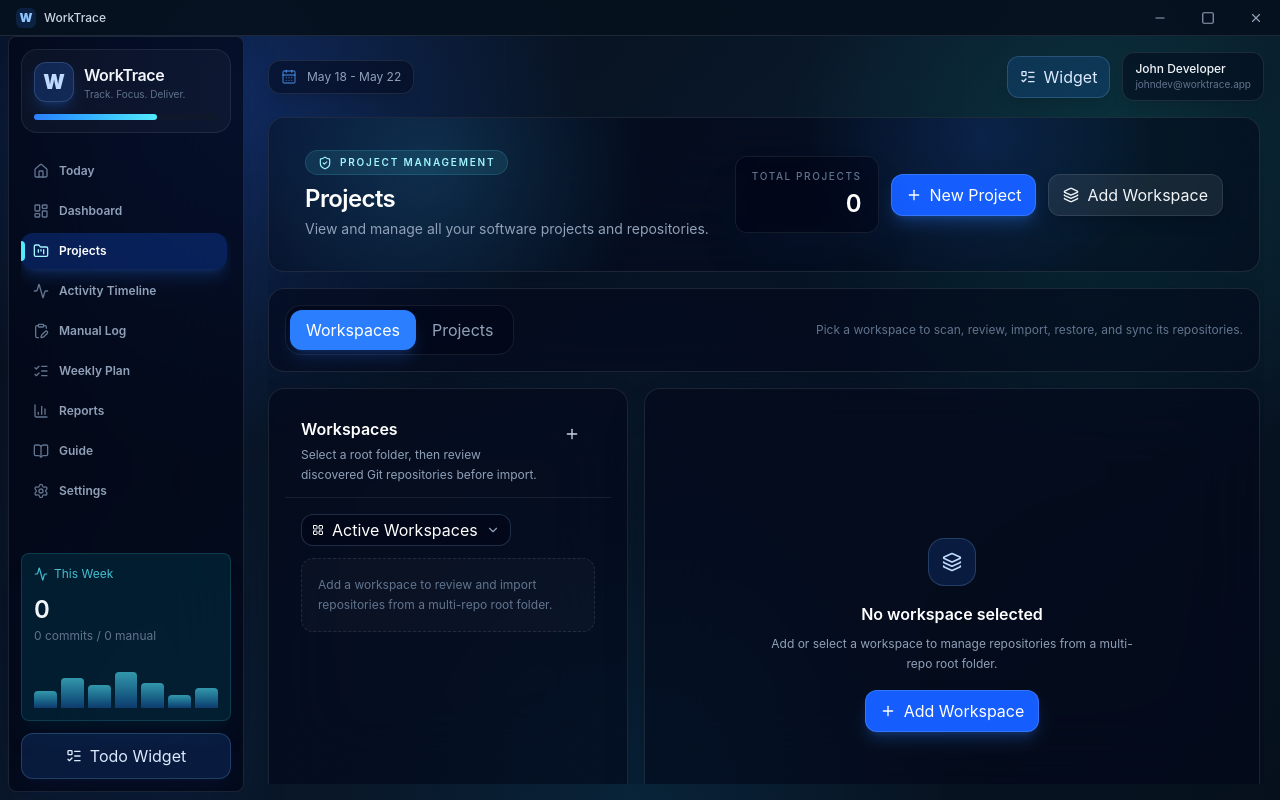
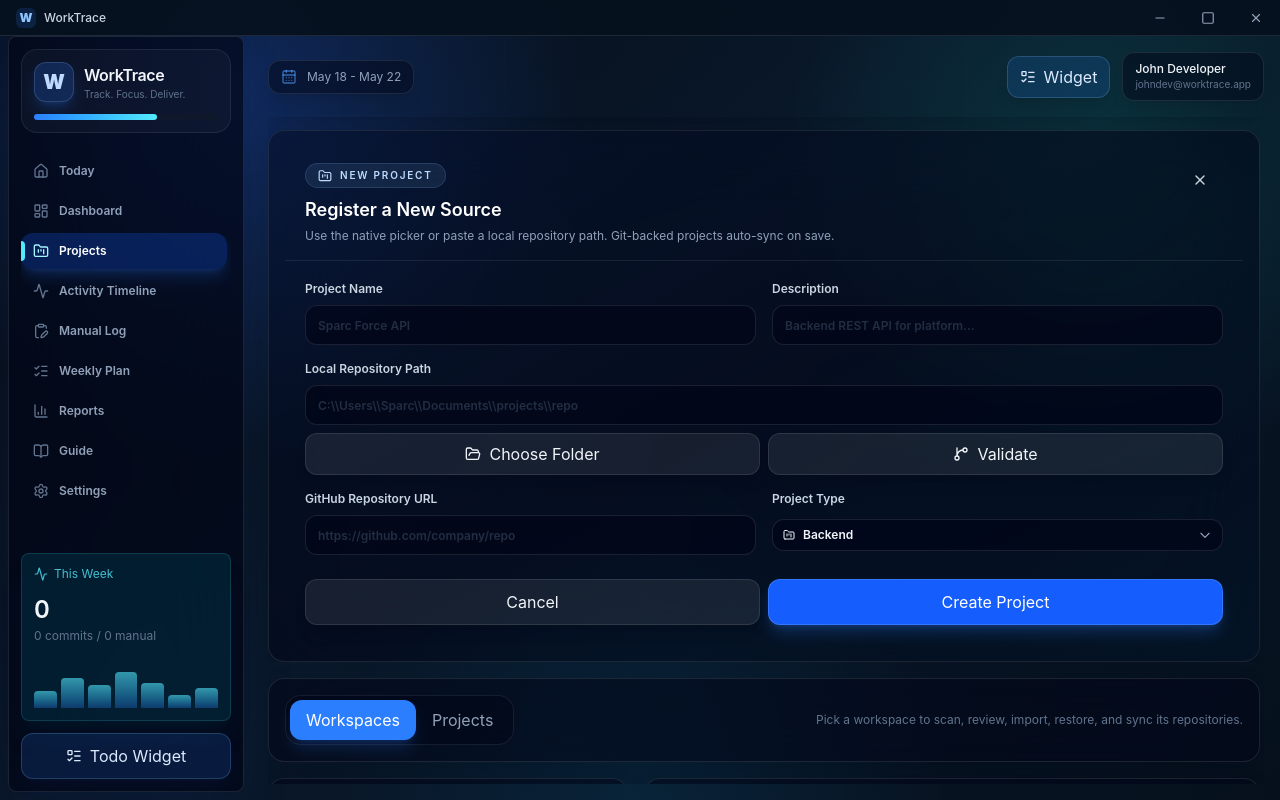
Before and after one commit to josephmowjew/worktrace, a React (Vite) app: page /projects in a window 1280 px wide. Both pictures are taken after a click on the button "New Project". Built offline with nearby package versions, Linux system fonts and the light colour scheme.

Commit message:
feat: refactor Panel component to use forwardRef and enhance ProjectsPage with form handling and keyboard shortcuts

```diff
--- a/src/components/ui/Panel.tsx
+++ b/src/components/ui/Panel.tsx
@@ -1,14 +1,17 @@
+import { forwardRef } from "react";
 import type { PropsWithChildren } from "react";
 
-export function Panel({
-  children,
-  className = "",
-}: PropsWithChildren<{ className?: string }>) {
+export const Panel = forwardRef<HTMLDivElement, PropsWithChildren<{ className?: string }>>(
+  ({ children, className = "" }, ref) => {
     return (
       <div
+        ref={ref}
         className={`rounded-2xl border border-white/10 bg-slate-950/55 p-4 shadow-2xl shadow-slate-950/25 backdrop-blur-2xl ${className}`}
       >
         {children}
       </div>
     );
-}
+  },
+);
+
+Panel.displayName = "Panel";
--- a/src/pages/ProjectsPage.tsx
+++ b/src/pages/ProjectsPage.tsx
@@ -19,7 +19,7 @@ import {
   X,
   LayoutGrid,
 } from "lucide-react";
-import { useMemo, useState } from "react";
+import { useMemo, useState, useEffect, useRef } from "react";
 import type { InputHTMLAttributes } from "react";
 import { useForm } from "react-hook-form";
 import { z } from "zod";
@@ -108,14 +108,41 @@ export function ProjectsPage() {
   const [workspaceDiscoveries, setWorkspaceDiscoveries] = useState<WorkspaceRepoDiscovery[]>([]);
   const [selectedRepoPaths, setSelectedRepoPaths] = useState<Set<string>>(new Set());
 
+  const projectFormRef = useRef<HTMLDivElement>(null);
+
+  useEffect(() => {
+    if (isFormOpen && projectFormRef.current) {
+      setTimeout(() => {
+        projectFormRef.current?.scrollIntoView({ behavior: "smooth", block: "start" });
+      }, 100);
+    }
+  }, [isFormOpen]);
+
+  useEffect(() => {
+    const handleKeyDown = (event: KeyboardEvent) => {
+      if (event.key === "Escape") {
+        if (isFormOpen) {
+          closeForm();
+        } else if (isWorkspaceFormOpen) {
+          setIsWorkspaceFormOpen(false);
+        }
+      }
+    };
+
+    window.addEventListener("keydown", handleKeyDown);
+    return () => window.removeEventListener("keydown", handleKeyDown);
+  }, [isFormOpen, isWorkspaceFormOpen]);
+
   const projectsQuery = useQuery({
     queryKey: ["projects"],
     queryFn: listProjects,
+    refetchInterval: 30_000,
   });
 
   const statsQuery = useQuery({
     queryKey: ["projectStats"],
     queryFn: getProjectStats,
+    refetchInterval: 30_000,
   });
 
   const categoryQuery = useQuery({
@@ -126,6 +153,7 @@ export function ProjectsPage() {
   const recentCommitsQuery = useQuery({
     queryKey: ["recentCommits", recentCommitLimit],
     queryFn: () => getRecentCommits(recentCommitLimit),
+    refetchInterval: 30_000,
   });
 
   const contributorsQuery = useQuery({
@@ -626,6 +654,135 @@ export function ProjectsPage() {
           </div>
         </div>
       </Panel>
+
+      <div
+        ref={projectFormRef}
+        className={`transition-all duration-300 ease-out overflow-hidden ${
+          isFormOpen
+            ? "max-h-[1200px] opacity-100 translate-y-0"
+            : "max-h-0 opacity-0 -translate-y-4 pointer-events-none"
+        }`}
+      >
+        <Panel className="relative overflow-hidden border-blue-300/20 bg-blue-500/5">
+          <div className="absolute inset-0 bg-gradient-to-br from-blue-500/10 via-transparent to-cyan-500/10 opacity-50" />
+          <div className="relative">
+            <div className="flex items-start justify-between gap-3 border-b border-white/8 px-5 py-4">
+              <div>
+                <div className="mb-2 inline-flex items-center gap-2 rounded-full border border-blue-300/15 bg-blue-300/10 px-3 py-1 text-[10px] font-semibold uppercase tracking-[0.18em] text-blue-200">
+                  <FolderKanban className="h-3.5 w-3.5" />
+                  {editingProject ? "Edit Project" : "New Project"}
+                </div>
+                <h2 className="text-lg font-semibold text-white">
+                  {editingProject ? "Modify Project Details" : "Register a New Source"}
+                </h2>
+                <p className="mt-1 text-xs text-slate-400">
+                  {editingProject
+                    ? "Update project settings and repository configuration."
+                    : "Use the native picker or paste a local repository path. Git-backed projects auto-sync on save."}
+                </p>
+              </div>
+              <Button variant="ghost" onClick={closeForm} aria-label="Close form" className="shrink-0">
+                <X className="h-4 w-4" />
+              </Button>
+            </div>
+
+            <form
+              className="space-y-4 p-5"
+              onSubmit={form.handleSubmit((values) => saveMutation.mutate(values))}
+            >
+              <div className="grid gap-4 sm:grid-cols-2">
+                <TextField
+                  label="Project Name"
+                  placeholder="Sparc Force API"
+                  error={form.formState.errors.name?.message}
+                  {...form.register("name")}
+                />
+
+                <TextField
+                  label="Description"
+                  placeholder="Backend REST API for platform..."
+                  error={form.formState.errors.description?.message}
+                  {...form.register("description")}
+                />
+              </div>
+
+              <div className="space-y-2">
+                <TextField
+                  label="Local Repository Path"
+                  placeholder="C:\\Users\\Sparc\\Documents\\projects\\repo"
+                  error={form.formState.errors.repoPath?.message}
+                  {...form.register("repoPath")}
+                />
+                <div className="grid grid-cols-2 gap-2">
+                  <Button type="button" variant="secondary" onClick={chooseRepoPath}>
+                    <FolderOpen className="h-4 w-4" />
+                    Choose Folder
+                  </Button>
+                  <Button type="button" variant="secondary" onClick={checkRepoPath}>
+                    <GitBranch className="h-4 w-4" />
+                    Validate
+                  </Button>
+                </div>
+                {repoValidation ? <ValidationMessage state={repoValidation} /> : null}
+              </div>
+
+              <div className="grid gap-4 sm:grid-cols-2">
+                <TextField
+                  label="GitHub Repository URL"
+                  placeholder="https://github.com/company/repo"
+                  error={form.formState.errors.githubUrl?.message}
+                  {...form.register("githubUrl")}
+                />
+
+                <label className="grid gap-2 text-xs font-semibold text-slate-300">
+                  Project Type
+                  <SelectField
+                    control={form.control}
+                    name="projectType"
+                    options={[
+                      { value: "Backend", label: "Backend", icon: FolderKanban },
+                      { value: "Frontend", label: "Frontend", icon: FolderKanban },
+                      { value: "Marketing", label: "Marketing", icon: FolderKanban },
+                      { value: "Tools", label: "Tools", icon: FolderKanban },
+                      { value: "Service", label: "Service", icon: FolderKanban },
+                      { value: "Company", label: "Company", icon: FolderKanban },
+                      { value: "Client", label: "Client", icon: FolderKanban },
+                      { value: "Internal", label: "Internal", icon: FolderKanban },
+                      { value: "Personal", label: "Personal", icon: FolderKanban },
+                      { value: "Manual Only", label: "Manual Only", icon: FolderKanban },
+                    ]}
+                    size="sm"
+                  />
+                </label>
+              </div>
+
+              {saveMutation.isError ? (
+                <div className="rounded-xl border border-red-400/20 bg-red-500/10 p-3 text-xs text-red-100">
+                  {toMessage(saveMutation.error)}
+                </div>
+              ) : null}
+
+              <div className="flex gap-2 pt-2">
+                <Button type="button" variant="secondary" onClick={closeForm} className="flex-1">
+                  Cancel
+                </Button>
+                <Button
+                  type="submit"
+                  variant="primary"
+                  className="flex-1 py-2.5"
+                  disabled={saveMutation.isPending}
+                >
+                  {saveMutation.isPending
+                    ? "Saving..."
+                    : editingProject
+                      ? "Save Changes"
+                      : "Create Project"}
+                </Button>
+              </div>
+            </form>
+          </div>
+        </Panel>
+      </div>
 
       <Panel className="flex flex-wrap items-center justify-between gap-3 p-2">
         <div className="flex rounded-2xl border border-white/8 bg-slate-950/55 p-1">
@@ -1404,128 +1561,23 @@ export function ProjectsPage() {
             )}
           </Panel>
 
-          <Panel className="p-0">
-            <div className="border-b border-white/8 px-4 py-3">
-              <div className="flex items-start justify-between gap-2">
-                <div>
-                  <h2 className="text-base font-semibold text-white">
-                    {editingProject ? "Edit Project" : "Project Setup"}
-                  </h2>
-                  <p className="mt-1 text-xs text-slate-400">
-                    {isFormOpen
-                      ? "Use the native picker or paste a local repository path."
-                      : "Open the form to register a source."}
-                  </p>
-                </div>
-                {isFormOpen ? (
-                  <Button variant="ghost" onClick={closeForm} aria-label="Close form">
-                    <X className="h-4 w-4" />
-                  </Button>
-                ) : null}
+          <Panel className="p-4">
+            <div className="mb-3 flex items-center gap-2">
+              <h2 className="text-sm font-semibold text-slate-100">Quick Actions</h2>
+            </div>
+            <button
+              type="button"
+              onClick={openCreateForm}
+              className="flex w-full items-center gap-3 rounded-xl border border-blue-300/15 bg-blue-500/5 px-4 py-3 text-left transition-all duration-200 hover:border-blue-300/30 hover:bg-blue-500/10"
+            >
+              <div className="flex h-9 w-9 shrink-0 items-center justify-center rounded-lg border border-blue-300/20 bg-blue-500/10 text-blue-200">
+                <Plus className="h-4 w-4" />
               </div>
-            </div>
-
-            {isFormOpen ? (
-              <form
-                className="space-y-4 p-4"
-                onSubmit={form.handleSubmit((values) => saveMutation.mutate(values))}
-              >
-                <TextField
-                  label="Project Name"
-                  placeholder="Sparc Force API"
-                  error={form.formState.errors.name?.message}
-                  {...form.register("name")}
-                />
-
-                <TextField
-                  label="Description"
-                  placeholder="Backend REST API for platform..."
-                  error={form.formState.errors.description?.message}
-                  {...form.register("description")}
-                />
-
-                <div className="space-y-2">
-                  <TextField
-                    label="Local Repository Path"
-                    placeholder="C:\\Users\\Sparc\\Documents\\projects\\repo"
-                    error={form.formState.errors.repoPath?.message}
-                    {...form.register("repoPath")}
-                  />
-                  <div className="grid grid-cols-2 gap-2">
-                    <Button type="button" variant="secondary" onClick={chooseRepoPath}>
-                      <FolderOpen className="h-4 w-4" />
-                      Choose Folder
-                    </Button>
-                    <Button type="button" variant="secondary" onClick={checkRepoPath}>
-                      <GitBranch className="h-4 w-4" />
-                      Validate
-                    </Button>
-                  </div>
-                  {repoValidation ? <ValidationMessage state={repoValidation} /> : null}
-                </div>
-
-                <TextField
-                  label="GitHub Repository URL"
-                  placeholder="https://github.com/company/repo"
-                  error={form.formState.errors.githubUrl?.message}
-                  {...form.register("githubUrl")}
-                />
-
-                <label className="grid gap-2 text-xs font-semibold text-slate-300">
-                  Project Type
-                  <SelectField
-                    control={form.control}
-                    name="projectType"
-                    options={[
-                      { value: "Backend", label: "Backend", icon: FolderKanban },
-                      { value: "Frontend", label: "Frontend", icon: FolderKanban },
-                      { value: "Marketing", label: "Marketing", icon: FolderKanban },
-                      { value: "Tools", label: "Tools", icon: FolderKanban },
-                      { value: "Service", label: "Service", icon: FolderKanban },
-                      { value: "Company", label: "Company", icon: FolderKanban },
-                      { value: "Client", label: "Client", icon: FolderKanban },
-                      { value: "Internal", label: "Internal", icon: FolderKanban },
-                      { value: "Personal", label: "Personal", icon: FolderKanban },
-                      { value: "Manual Only", label: "Manual Only", icon: FolderKanban },
-                    ]}
-                    size="sm"
-                  />
-                </label>
-
-                {saveMutation.isError ? (
-                  <div className="rounded-xl border border-red-400/20 bg-red-500/10 p-3 text-xs text-red-100">
-                    {toMessage(saveMutation.error)}
-                  </div>
-                ) : null}
-
-                <Button
-                  type="submit"
-                  variant="primary"
-                  className="w-full py-2.5"
-                  disabled={saveMutation.isPending}
-                >
-                  {saveMutation.isPending
-                    ? "Saving..."
-                    : editingProject
-                      ? "Save Project"
-                      : "Create Project"}
-                </Button>
-              </form>
-            ) : (
-              <div className="p-4">
-                <div className="rounded-xl border border-dashed border-white/10 bg-white/[0.025] p-4">
-                  <div className="mb-3 flex h-10 w-10 items-center justify-center rounded-xl border border-blue-300/20 bg-blue-500/15 text-blue-200">
-                    <FolderKanban className="h-5 w-5" />
-                  </div>
-                  <p className="text-sm font-semibold text-slate-200">
-                    Add a source when you are ready.
-                  </p>
-                  <p className="mt-1.5 text-xs leading-5 text-slate-500">
-                    Git-backed projects auto-sync as soon as they are saved.
-                  </p>
-                </div>
+              <div>
+                <p className="text-sm font-semibold text-slate-100">Add Project</p>
+                <p className="text-xs text-slate-500">Register a new repository</p>
               </div>
-            )}
+            </button>
           </Panel>
         </div>
       </div>
```
Lines whose indentation alone changed are shown as unchanged.
